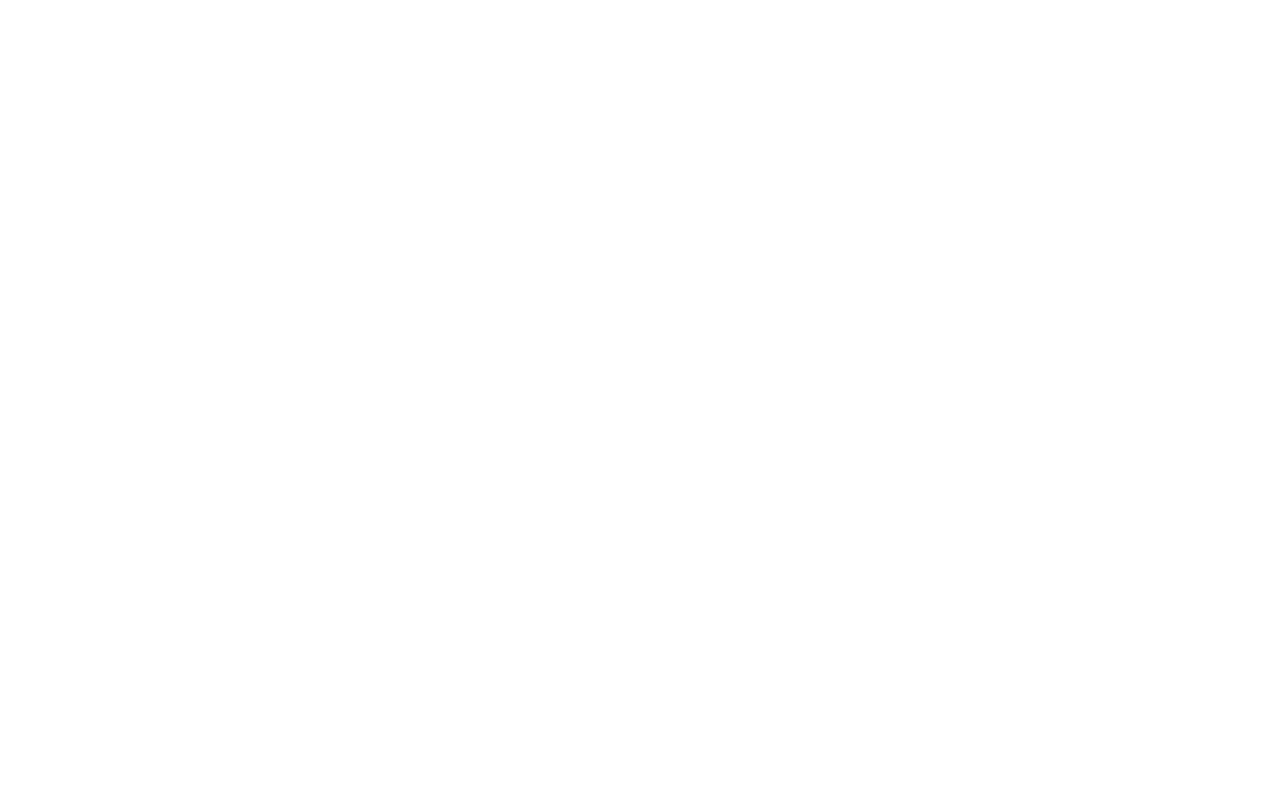
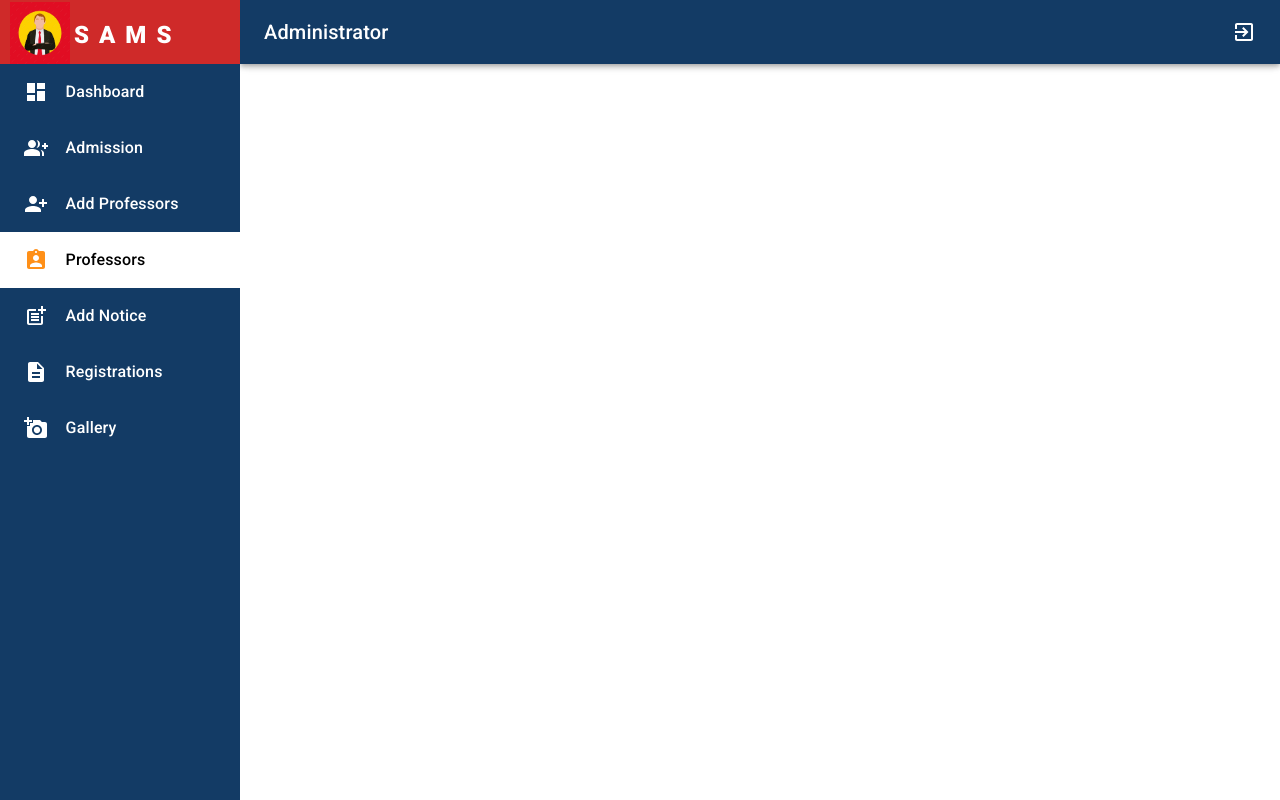
Before and after one commit to PankajBehera-1/SAMS_ADMIN, a React (Create React App) app: page /view_professors in a window 1280 px wide. Before the commit this address had no page. Built offline with nearby package versions, Linux system fonts and the light colour scheme.

Commit message:
new added prof anurag

```diff
--- a/src/common/sidebar.jsx
+++ b/src/common/sidebar.jsx
@@ -22,6 +22,7 @@
 import DashboardIcon from "@mui/icons-material/Dashboard";
 import GroupAddIcon from "@mui/icons-material/GroupAdd";
 import PersonAddAlt1Icon from "@mui/icons-material/PersonAddAlt1";
+import AssignmentIndIcon from '@mui/icons-material/AssignmentInd';
 import PostAddIcon from "@mui/icons-material/PostAdd";
 import DescriptionIcon from "@mui/icons-material/Description";
 import ExitToAppIcon from "@mui/icons-material/ExitToApp";
@@ -103,7 +104,7 @@
           )}
         </NavLink>
 
-        <NavLink to="/professors" style={{ textDecoration: "none" }}>
+        <NavLink to="/add_professors" style={{ textDecoration: "none" }}>
           {({ isActive }) => (
             <ListItem disablePadding>
               <ListItemButton
@@ -128,6 +129,38 @@
                   >
                     {" "}
                     Add Professors
+                  </p>
+                </ListItemText>
+              </ListItemButton>
+            </ListItem>
+          )}
+        </NavLink>
+
+        <NavLink to="/view_professors" style={{ textDecoration: "none" }}>
+          {({ isActive }) => (
+            <ListItem disablePadding>
+              <ListItemButton
+                className={
+                  isActive
+                    ? SidebarStyle.addProfessor_active_link
+                    : SidebarStyle.addProfessor
+                }
+              >
+                <ListItemIcon>
+                  <AssignmentIndIcon
+                    style={{ color: isActive ? "#ff9018" : "white" }}
+                  />
+                </ListItemIcon>
+                <ListItemText>
+                  <p
+                    className={
+                      isActive
+                        ? SidebarStyle.title_active_link
+                        : SidebarStyle.title
+                    }
+                  >
+                    {" "}
+                    Professors
                   </p>
                 </ListItemText>
               </ListItemButton>
--- /dev/null
+++ b/src/components/professors/viewProfessors.jsx
@@ -0,0 +1,13 @@
+import React from 'react'
+import ResponsiveDrawer from '../../common/sidebar'
+
+const ViewProfessors = () => {
+    return (
+        <>
+            <ResponsiveDrawer />
+
+        </>
+    )
+}
+
+export default ViewProfessors
--- a/src/routers/router.js
+++ b/src/routers/router.js
@@ -2,7 +2,8 @@
 import { BrowserRouter as Router, Routes, Route } from "react-router-dom";
 import Admission from "../components/admission/index";
 import Dashboard from "../components/dashboard/index";
-import Professors from "../components/professors/index";
+import AddProfessors from "../components/professors/addProfessors";
+import ViewProfessors from "../components/professors/viewProfessors";
 import Notice from "../components/notice/index";
 import Registration from "../components/registration/index";
 import Gallery from "../components/gallery/index";
@@ -13,7 +14,8 @@
       <Routes>
         <Route path="/" element={<Dashboard />} />
         <Route path="/admission" element={<Admission />} />
-        <Route path="/professors" element={<Professors />} />
+        <Route path="/add_professors" element={<AddProfessors />} />
+        <Route path="/view_professors" element={<ViewProfessors />} />
         <Route path="/notice" element={<Notice />} />
         <Route path="/registration" element={<Registration />} />
         <Route path="/gallery" element={<Gallery />} />
```
Also changed, not shown: src/components/professors/addProfessors.jsx (renamed from src/components/professors/index.jsx), 1 other file (tests, documents, lock files or other folders).
